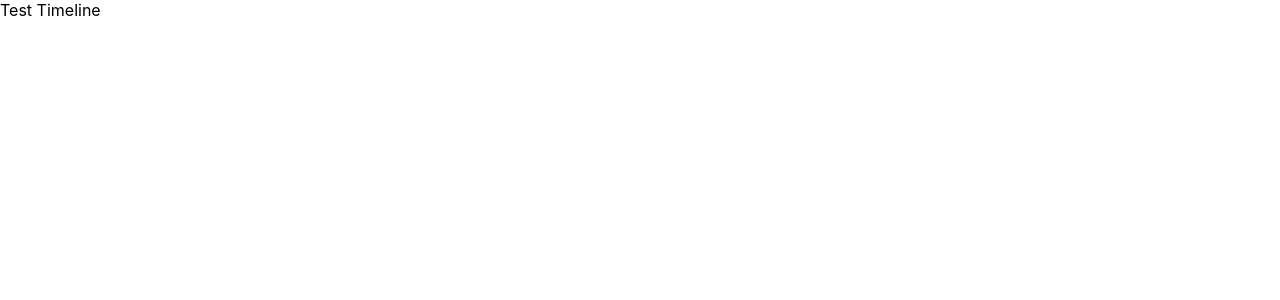
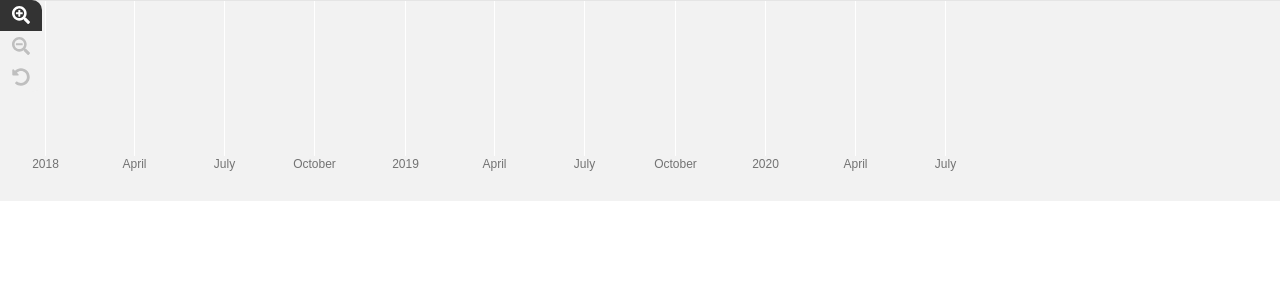
Before and after one commit to scholarslab/react-timeline, a React (Create React App) app: page / in a window 1280 px wide. Shown: the top 300 px of the page. Built offline with nearby package versions, Linux system fonts and the light colour scheme.

Commit message:
add timeline components

```diff
--- a/package.json
+++ b/package.json
@@ -3,9 +3,13 @@
   "version": "0.1.0",
   "private": true,
   "dependencies": {
+    "@fortawesome/fontawesome-svg-core": "^1.2.28",
+    "@fortawesome/free-solid-svg-icons": "^5.13.0",
+    "@fortawesome/react-fontawesome": "^0.1.10",
     "@testing-library/jest-dom": "^4.2.4",
     "@testing-library/react": "^9.3.2",
     "@testing-library/user-event": "^7.1.2",
+    "d3": "^5.16.0",
     "react": "^16.13.1",
     "react-dom": "^16.13.1",
     "react-scripts": "3.4.1"
--- a/src/App.js
+++ b/src/App.js
@@ -1,9 +1,14 @@
 import React from 'react';
+import Timeline from './components/Timeline';
+import { library } from '@fortawesome/fontawesome-svg-core';
+import { faUndoAlt, faSearchMinus, faSearchPlus, faCoffee } from '@fortawesome/free-solid-svg-icons';
 
-function App() {
+library.add(faUndoAlt, faSearchMinus, faSearchPlus, faCoffee)
+
+function App({data}) {
   return (
     <div>
-      Test Timeline
+      <Timeline data={data}/>
     </div>
   );
 }
--- /dev/null
+++ b/src/components/D3V5.js
@@ -0,0 +1,86 @@
+import React, {useRef, useEffect} from 'react';
+import * as d3 from 'd3';
+import './Timeline.css';
+import { FontAwesomeIcon } from '@fortawesome/react-fontawesome';
+
+
+const D3V5Axis = ({domain, range, height, width}) => {
+    const ref = useRef()
+
+    useEffect(() => {
+    const x = d3.scaleTime()
+        .domain(domain)
+        .range(range)
+        .nice();
+
+    const zoom = d3.zoom()
+        // .scaleExtent([0.5, 32])
+        .on("zoom", zoomed);
+
+    const svg = d3.select(ref.current)
+        .attr('width', width)
+        .attr('height', height)
+
+    const gx = svg.append("g");
+
+    const buttonReset = d3.select("#reset")
+    const buttonZoomIn = d3.select("#zoomIn")
+    const buttonZoomOut = d3.select("#zoomOut")
+
+    const xAxisY = height - 45;
+
+    const xAxis = (g, x) => g
+        // .attr("transform", `translate(0,${height})`)
+        .attr("transform", `translate(45,${xAxisY})`)
+        .attr("color", "#737373")
+        .style('font-size', '12px')
+        // .attr('class', 'tl-timenav')
+        .call(d3.axisBottom(x).ticks(12).tickSize(-height))
+        .call(g => g.select(".domain").attr("display", "none")) //"none" to hide axis line
+        .call(g => g.selectAll(".tick").selectAll("line").attr("stroke", "white"))
+
+    function zoomed() {
+        const transform = d3.event.transform;
+        const zx = transform.rescaleX(x).interpolate(d3.interpolateRound);
+        gx.call(xAxis, zx);
+
+      }
+
+    function reset() {
+        svg.transition()
+            .duration(1000)
+            .call(zoom.transform, d3.zoomIdentity);
+      }
+    //   https://observablehq.com/@d3/programmatic-zoom
+    function zoomIn() {svg.transition().call(zoom.scaleBy, 2);}
+    function zoomOut() {svg.transition().call(zoom.scaleBy, 0.5);}
+
+    buttonReset.on("click", reset);
+    buttonZoomIn.on("click", zoomIn);
+    buttonZoomOut.on("click", zoomOut);
+    svg.call(zoom).call(zoom.transform, d3.zoomIdentity);
+    }, [])
+
+    return (
+        <>
+        <div className="timeline-controls">
+            <span id="zoomIn" className="tl-menubar-button">
+            <FontAwesomeIcon icon="search-plus" />
+            </span>
+            <span id="zoomOut" className="tl-menubar-button">
+            <FontAwesomeIcon icon="search-minus" />
+            </span>
+            <span id="reset" className="tl-menubar-button">
+            <FontAwesomeIcon icon="undo-alt" />
+            </span>
+
+        </div>
+        <svg
+            className="tl-timenav"
+            ref={ref}
+        />
+        </>
+    )
+  }
+
+export default D3V5Axis;
--- /dev/null
+++ b/src/components/Timeline.css
@@ -0,0 +1,75 @@
+.tl-timenav {
+    width: 100%;
+    background-color: #f2f2f2;
+    position: relative;
+    overflow: hidden;
+    border-top: 1px solid #e5e5e5;
+    cursor: move;
+}
+
+.tl-timenav .tl-timenav-slider .tl-timenav-slider-background {
+    position: absolute;
+    height: 100%;
+    width: 100%;
+    cursor: move;
+    z-index: 6;
+}
+
+.tl-timeaxis {
+    height: 39px;
+    width: 100%;
+    position: absolute;
+    bottom: 0;
+    left: 0;
+    z-index: 3;
+}
+
+.tl-timeaxis .tl-timeaxis-content-container {
+    position: relative;
+    bottom: 0;
+    height: 39px;
+}
+
+.tl-timeaxis .tl-timeaxis-content-container .tl-timeaxis-major {
+    z-index: 1;
+    background-color: #fff;
+}
+
+.tl-timeaxis .tl-timeaxis-content-container .tl-timeaxis-major .tl-timeaxis-tick {
+    font-size: 12px;
+    line-height: 14px;
+    color: #737373;
+    width: 100px;
+    margin-left: -50px;
+}
+
+.tl-menubar-button {
+    font-size: 18px;
+    line-height: 18px;
+    background-color: rgba(242,242,242,.9);
+    cursor: pointer;
+    padding: 6px 12px;
+    display: inline-block;
+    display: block;
+    color: #bfbfbf;
+    left: 0;
+}
+
+.tl-menubar-button:hover {
+    background: #333;
+    color: #fff;
+}
+
+.timeline-controls {
+        position: absolute;
+        z-index: 11;
+        text-align: center;
+        color: #333;
+        overflow: hidden;
+        border-bottom-right-radius: 10px;
+        border-top-right-radius: 10px;
+        /* top:30; */
+        /* top: 100%;
+        left: 50%; */
+        left: 0;
+}
--- /dev/null
+++ b/src/components/Timeline.js
@@ -0,0 +1,34 @@
+import React from 'react';
+import * as d3 from 'd3';
+import D3V5Axis from './D3V5';
+
+const parser = d3.isoParse;
+
+const Timeline = ({data}) => {
+
+    const minDate = d3.min(data, function(d) {
+        return parser(d.start);
+      });
+    const maxDate = d3.max(data, function(d) {
+        return parser(d.end);
+      });
+    console.log(minDate, maxDate)
+
+    const xScale =
+        d3.scaleTime()
+        .domain([minDate,maxDate])
+        .range([0, 900]);
+
+    console.log(xScale.range())
+
+    return (
+      <D3V5Axis
+        domain={xScale.domain()}
+        range={[0,900]} //need to get this working to resize correctly
+        height="200"
+        width="900"
+      />
+    )
+}
+
+export default Timeline;
--- a/src/index.js
+++ b/src/index.js
@@ -3,10 +3,16 @@ import ReactDOM from 'react-dom';
 import './index.css';
 import App from './App';
 
+const data = [
+    {tir: 1, start: new Date("2018-03-29"), end: new Date("2020-04-03")},
+    {tir: 2, start: new Date("2020-05-27"), end: new Date("2020-06-03")},
+    {tir: 3, start: new Date("2020-01-26"), end: new Date("2020-03-03")},
+]
+console.log(data)
 
 ReactDOM.render(
   <React.StrictMode>
-    <App />
+    <App data={data}/>
   </React.StrictMode>,
   document.getElementById('root')
 );
```
Also changed, not shown: src/index.css (line endings or trailing spaces), 1 other file (tests, documents, lock files or other folders).
